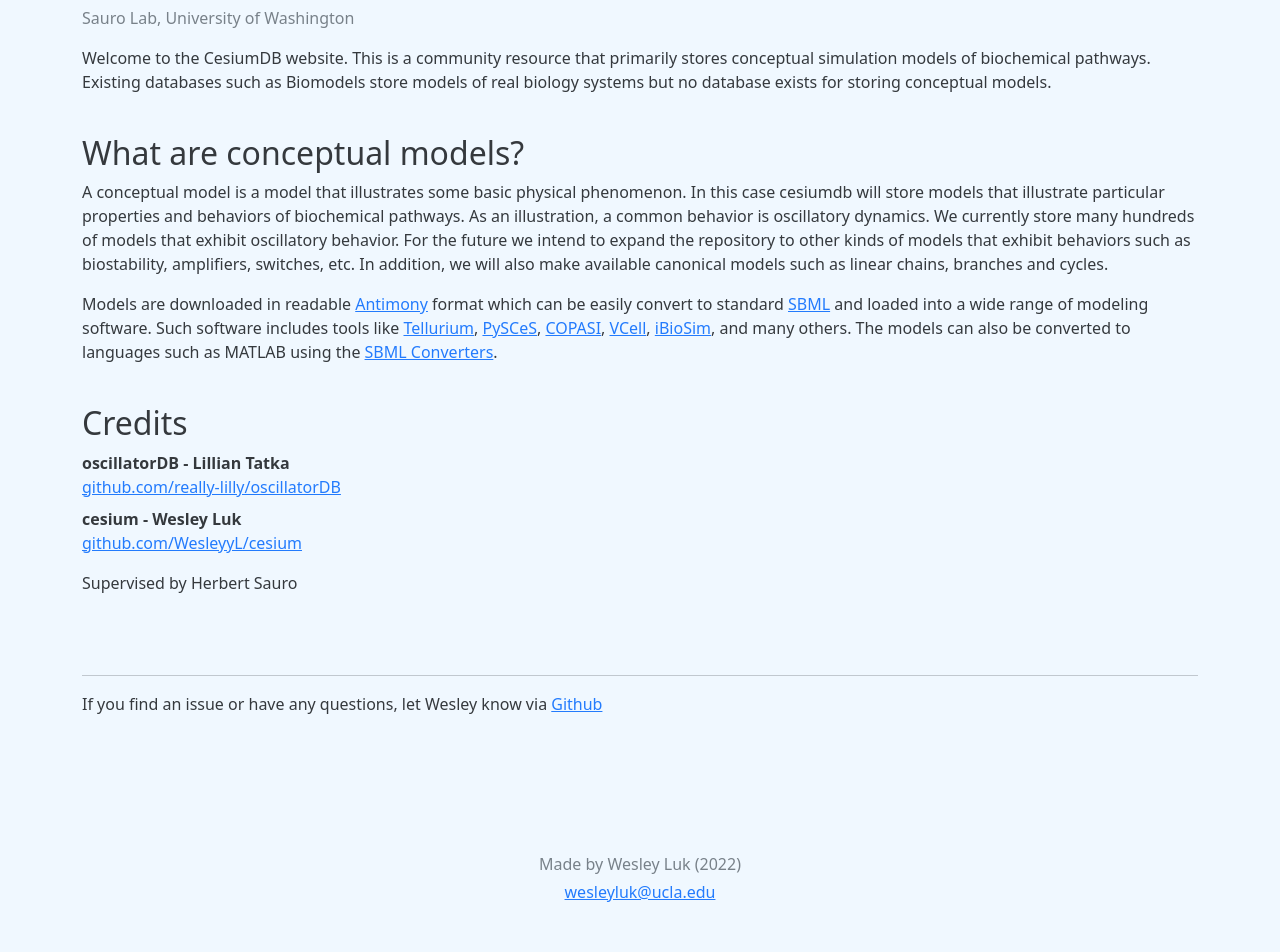
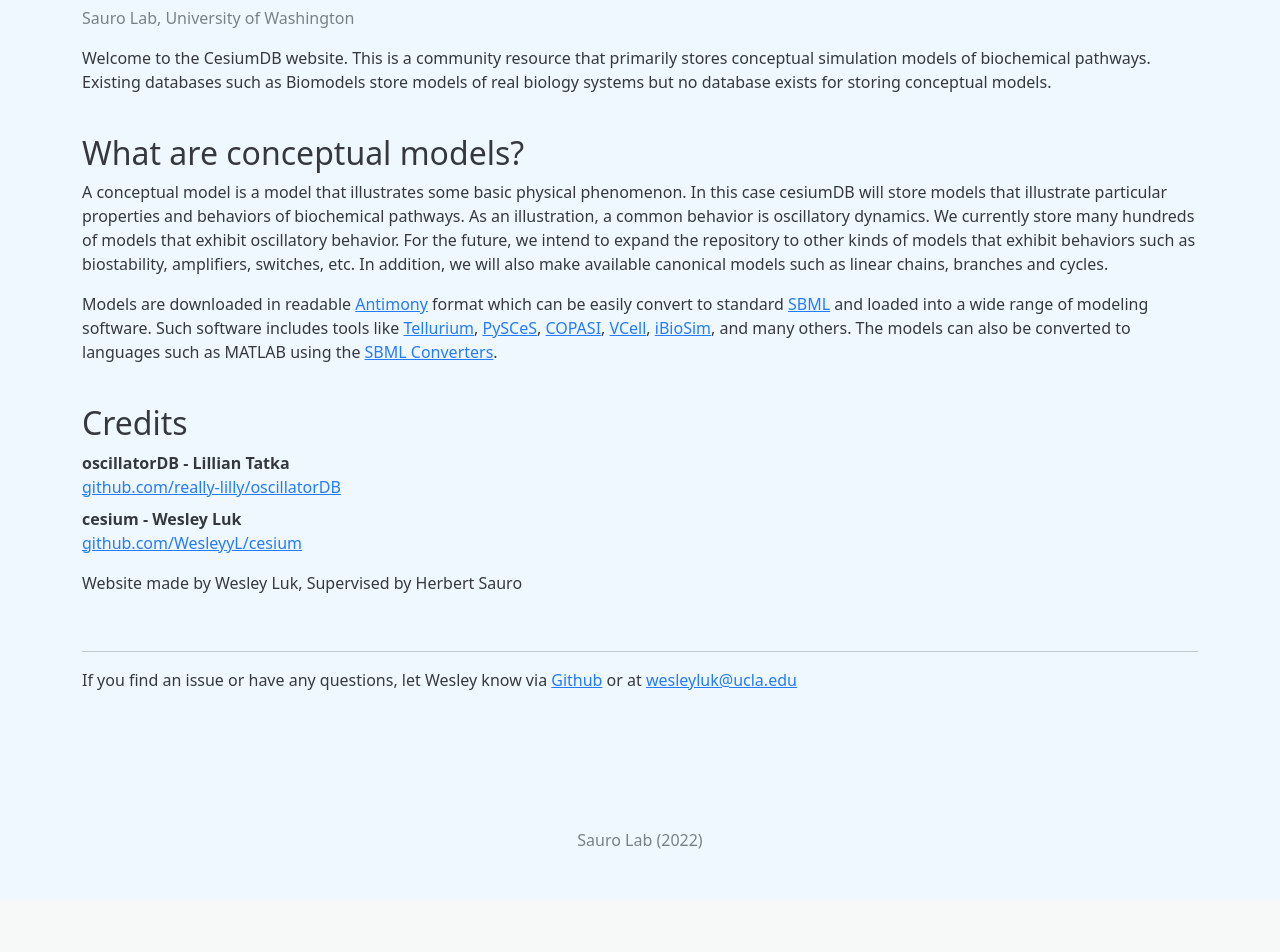
Before and after one commit to wesleyyl/cesium, a Flask app: page /about in a window 1280 px wide. Shown: the part 154-1106 px from the top of the page. After the commit the page ends 1003 px from the top, so only its background shows below. Run offline with Flask 2, Linux system fonts and the light colour scheme.

Commit message:
Minor visual updates

```diff
--- a/templates/about.html
+++ b/templates/about.html
@@ -15,7 +15,7 @@
 		<br>
 		<h2>What are conceptual models?</h2>
 
-		<p>A conceptual model is a model that illustrates some basic physical phenomenon. In this case cesiumdb will store models that illustrate particular properties and behaviors of biochemical pathways. As an illustration, a common behavior is oscillatory dynamics. We currently store many hundreds of models that exhibit oscillatory behavior. For the future we intend to expand the repository to other kinds of models that exhibit behaviors such as biostability, amplifiers, switches, etc. In addition, we will also make available canonical models such as linear chains, branches and cycles.</p>
+		<p>A conceptual model is a model that illustrates some basic physical phenomenon. In this case cesiumDB will store models that illustrate particular properties and behaviors of biochemical pathways. As an illustration, a common behavior is oscillatory dynamics. We currently store many hundreds of models that exhibit oscillatory behavior. For the future, we intend to expand the repository to other kinds of models that exhibit behaviors such as biostability, amplifiers, switches, etc. In addition, we will also make available canonical models such as linear chains, branches and cycles.</p>
 
 		<p>Models are downloaded in readable <a href="http://antimony.sourceforge.net/">Antimony</a> format which can be easily convert to standard <a href="https://sbml.org/">SBML</a> and loaded into a wide range of modeling software. Such software includes tools like <a href="https://github.com/sys-bio/tellurium">Tellurium</a>, <a href="https://github.com/PySCeS/pysces">PySCeS</a>, <a href="https://copasi.org/">COPASI</a>, <a href="https://vcell.org/">VCell</a>, <a href="https://github.com/MyersResearchGroup/iBioSim">iBioSim</a>, and many others. The models can also be converted to languages such as MATLAB using the <a href="https://synonym.caltech.edu/software/converters/">SBML Converters</a>.</p>
 
@@ -30,12 +30,12 @@
 			<dd><a href="https://github.com/WesleyyL/cesium">github.com/WesleyyL/cesium</a></dd>
 		</dl>
 
-		<p>Supervised by Herbert Sauro</p>
+		<p>Website made by Wesley Luk, Supervised by Herbert Sauro</p>
 		<!-- <p>Sauro Lab, University of Washington</p> -->
 
-		<br><br>
+		<br>
 		<hr>
-		<p>If you find an issue or have any questions, let Wesley know via <a href="https://github.com/WesleyyL/cesium">Github</a></p>
+		<p>If you find an issue or have any questions, let Wesley know via <a href="https://github.com/WesleyyL/cesium">Github</a> or at <a href="mailto:wesleyluk@ucla.edu">wesleyluk@ucla.edu</a></p>
 	</article>
 </div>
 
--- a/templates/base.html
+++ b/templates/base.html
@@ -49,8 +49,8 @@
 
 		<!-- From Boostrap 5.0: Checkout Template -->
 		<footer class="my-5 pt-5 text-muted text-center text-small">
-	    <p class="mb-1">Made by Wesley Luk (2022)</p>
-	    <p class="mb-0"><a href="mailto:wluk@uw.edu">wesleyluk@ucla.edu</a></p>
+	    <p class="mb-1">Sauro Lab (2022)</p>
+	    <!-- <p class="mb-0"><a href="mailto:wluk@uw.edu">wesleyluk@ucla.edu</a></p> -->
 	    <!-- <ul class="list-inline">
 	      <li class="list-inline-item"><a href="#">Privacy</a></li>
 	      <li class="list-inline-item"><a href="#">Terms</a></li>
--- a/templates/download.html
+++ b/templates/download.html
@@ -57,9 +57,9 @@
         <li class="list-group-item bg-transparent">Nodes: {{ query['nodes'] }}</li>
         <li class="list-group-item bg-transparent">Reactions: {{ query['reac'] }}</li>
         <!-- <li class="list-group-item bg-transparent">Oscillation?: {{ query['osc'] }}</li> -->
-        <li class="list-group-item bg-transparent">Autocatalysis?: {{ query['autocat'] }}</li>
-        <li class="list-group-item bg-transparent">Degradation?: {{ query['degrade'] }}</li>
-        <li class="list-group-item bg-transparent">Tellurium Ready?: {{ query['simulatable'] }}</li>
+        <li class="list-group-item bg-transparent">Autocatalysis: {{ query['autocat'] }}</li>
+        <li class="list-group-item bg-transparent">Degradation: {{ query['degrade'] }}</li>
+        <li class="list-group-item bg-transparent">Tellurium Ready: {{ query['simulatable'] }}</li>
       </ul>
   </div>
 </div>
--- a/templates/index.html
+++ b/templates/index.html
@@ -42,7 +42,7 @@ name is what you refer to in Python Flask. It is what is used as the key in Flas
 	<div class="pt-4 container-fluid d-flex justify-content-center">
 		<form action="/download" method="POST" novalidate>
 			<div class="row mb-3">
-				<label for="type" class="col-sm-4 col-form-label text-danger">Model Type*</label>
+				<label for="type" class="col-sm-4 col-form-label text-danger">Model Type</label>
 				<div class="col-auto">
 					<select class="form-select" id="mtype" name="mtype" aria-label="Default select example" autocomplete="off" placeholder="Please select" required>
 						<option selected>Please select</option>
```
